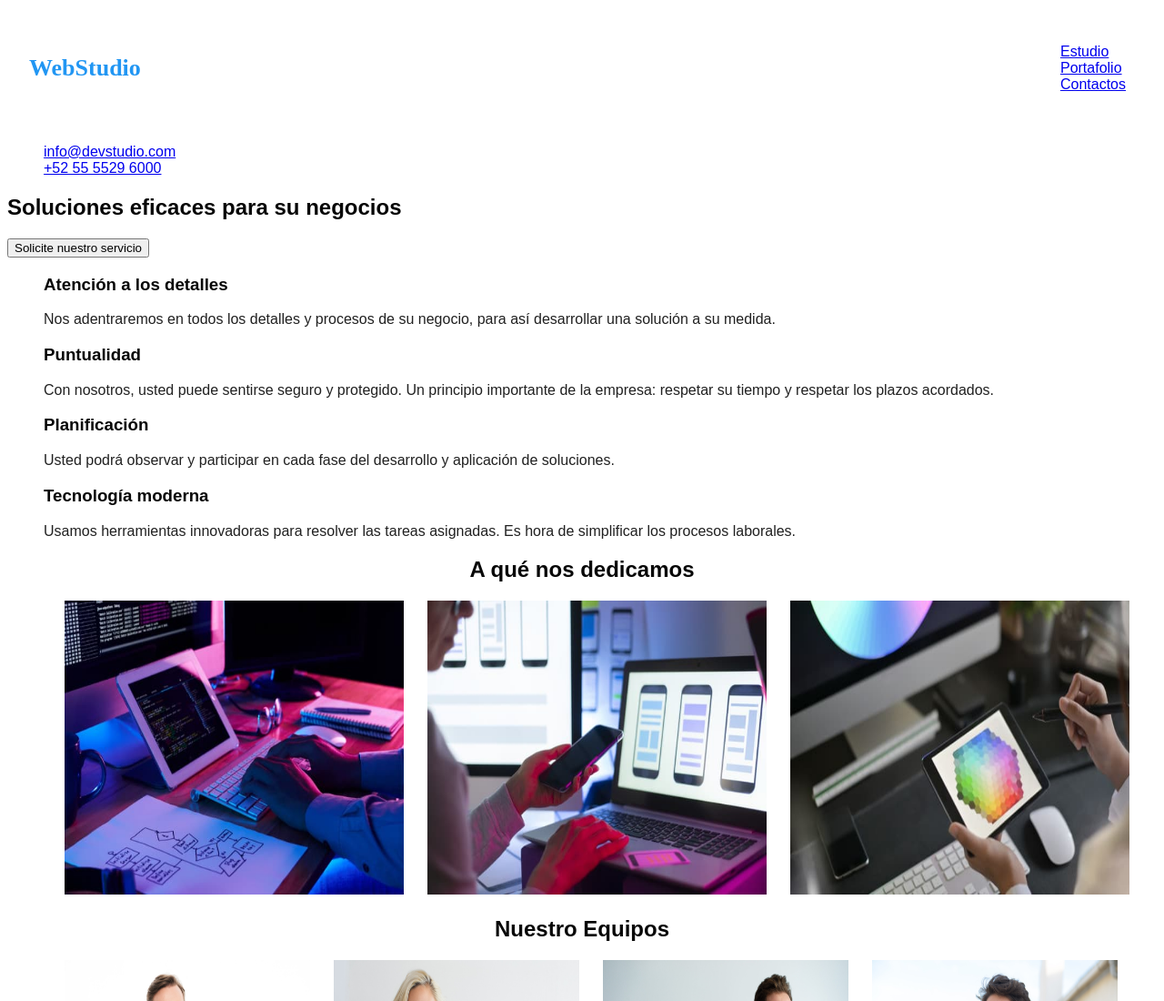
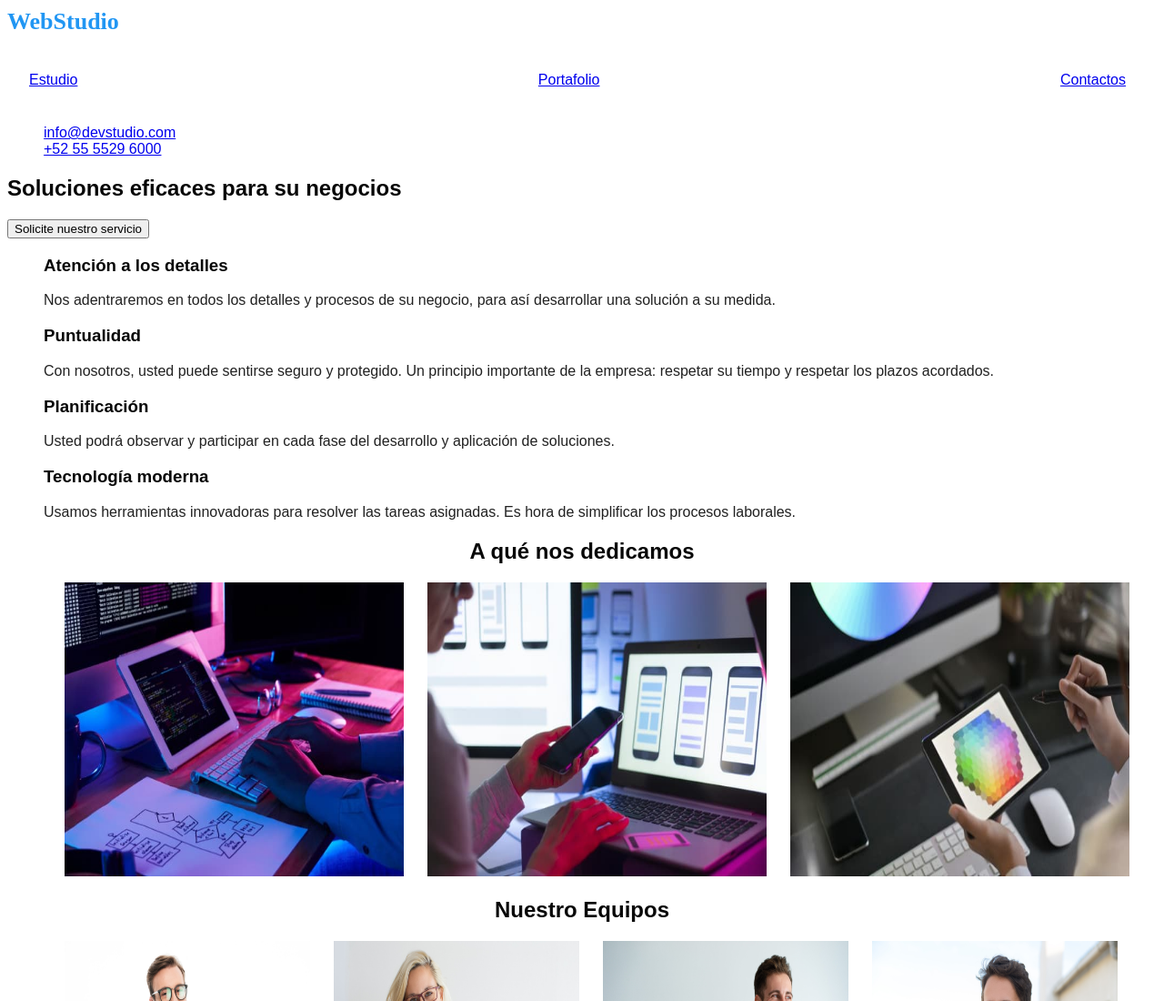
Before and after one commit to Proximacentaurion/goit-markup-hw-02, a plain HTML site: page index.html in a window 1280 px wide. Shown: the top 1100 px of the page at 91% size. Drawn offline with Linux system fonts and the light colour scheme.

Commit message:
Se adicionan características a los links
Se adicionan características a los links

```diff
--- a/css/styles.css
+++ b/css/styles.css
@@ -4,7 +4,7 @@ body{
   font-family:’Raleway’,sans-serif;
   }
 
-  nav{
+  .barra{
   display:flex;
   padding:24px;
   justify-content:space-between;
@@ -19,6 +19,10 @@ body{
   line-height:1.2;
   text-decoration:none;
   margin-right:93px;
+  }
+
+  .linkbarra:hover{
+    color:#2196F3;
   }
 
 h1{
--- a/index.html
+++ b/index.html
@@ -11,10 +11,10 @@
     <!----------------------------------Barra de navegación---------------------------------->
     <nav>
       <a class="logo" href="#">WebStudio</a>
-      <ul>
-        <li><a href="index.html">Estudio</a></li>
-        <li><a href="portafolio.html">Portafolio</a></li>
-        <li><a href="#">Contactos</a></li>
+      <ul class="barra">
+        <li class="linkbarra"><a href="index.html">Estudio</a></li>
+        <li class="linkbarra"><a href="portafolio.html">Portafolio</a></li>
+        <li class="linkbarra"><a href="#">Contactos</a></li>
       </ul>
     </nav>
     <ul>
```
Also changed, not shown: portafolio.html (+4 -4 lines).
